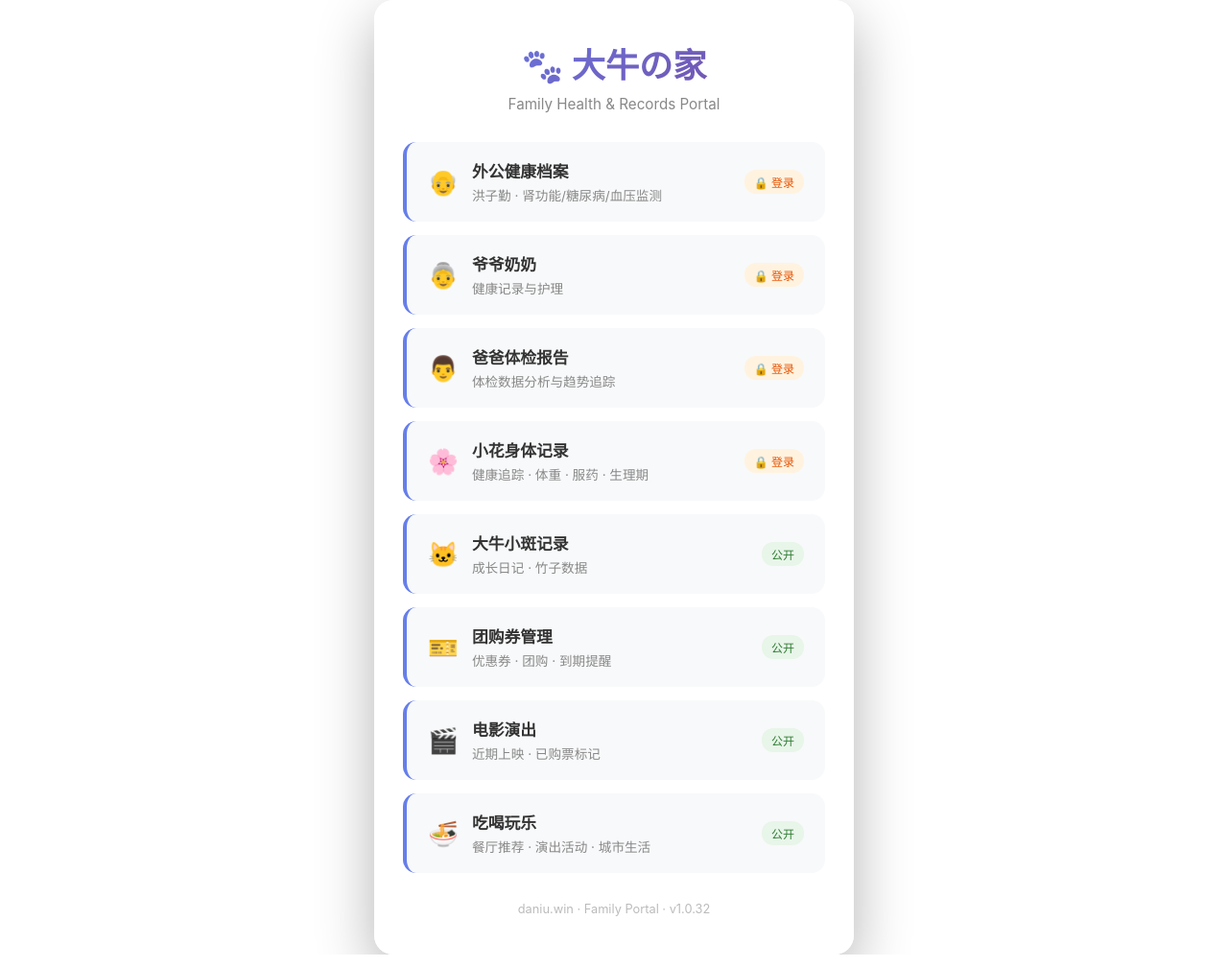
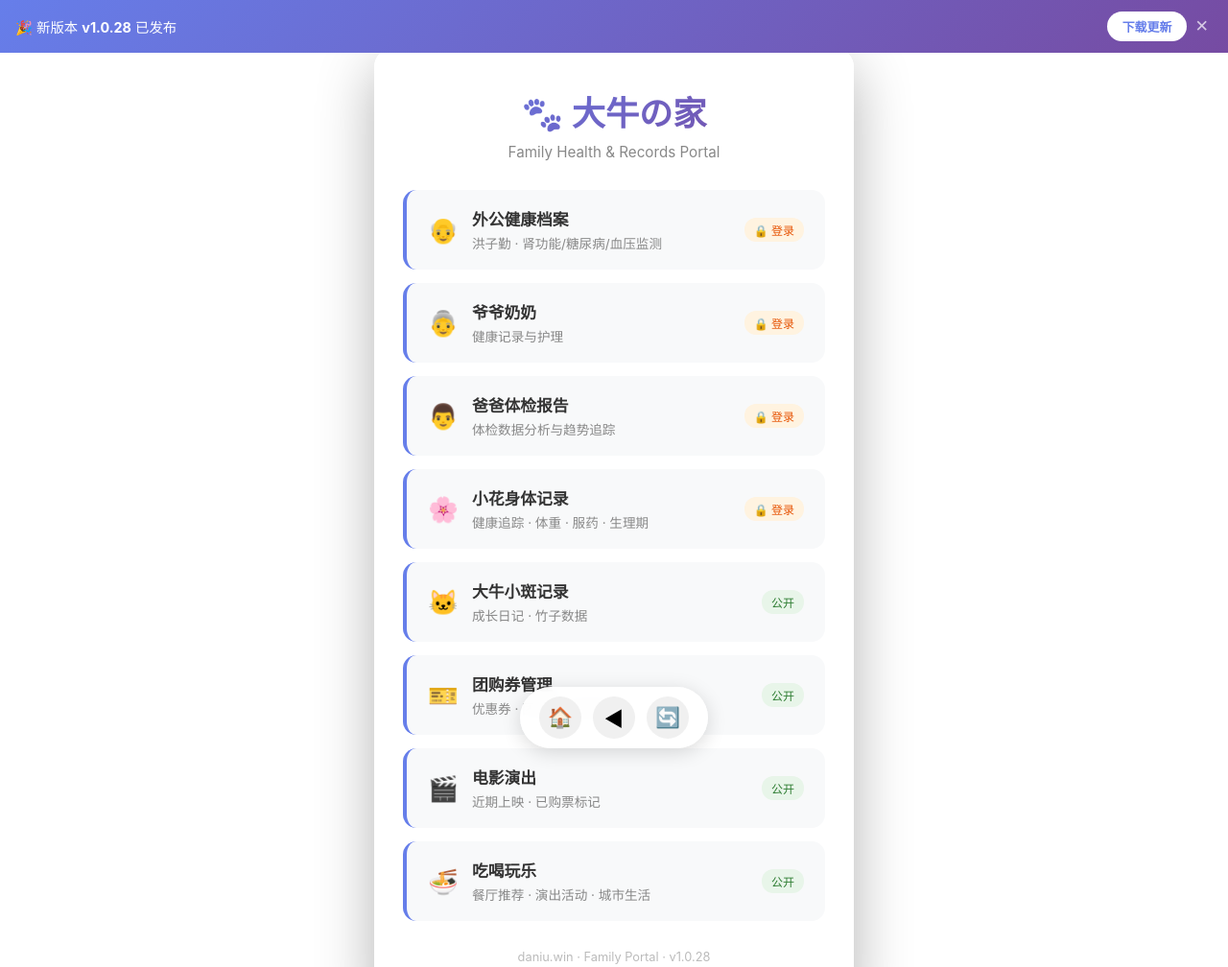
Before and after one commit to niuDaddy/daniu-home-app, a website: page www/index.html in a window 1280 px wide. Shown: the top 1008 px of the page at 96% size. Drawn offline with Linux system fonts and the light colour scheme.

Commit message:
feat: 底部导航栏(首页/返回/刷新) + 版本更新检测
- 浮动导航栏：非首页显示，首页/返回/刷新三个按钮
- 版本更新检测：启动时检查 /version.json，有新版本显示下载提示
- localStorage 记录已确认版本，关闭后不再重复弹出
- CI 自动更新 version.json（版本号+构建日期+下载链接）

```diff
--- a/www/index.html
+++ b/www/index.html
@@ -77,6 +77,73 @@ a .tag.lock {
   font-size: 0.8em;
   color: #bbb;
 }
+/* Floating nav bar */
+.nav-bar {
+  position: fixed;
+  bottom: 20px;
+  left: 50%;
+  transform: translateX(-50%);
+  display: none;
+  gap: 12px;
+  background: rgba(255,255,255,0.95);
+  backdrop-filter: blur(10px);
+  padding: 10px 20px;
+  border-radius: 50px;
+  box-shadow: 0 4px 20px rgba(0,0,0,0.15);
+  z-index: 1000;
+}
+.nav-bar.visible { display: flex; }
+.nav-btn {
+  width: 44px;
+  height: 44px;
+  border: none;
+  background: #f0f0f0;
+  border-radius: 50%;
+  font-size: 1.3em;
+  cursor: pointer;
+  display: flex;
+  align-items: center;
+  justify-content: center;
+  transition: all 0.2s;
+}
+.nav-btn:active { transform: scale(0.9); background: #e0e0e0; }
+/* Update banner */
+.update-banner {
+  position: fixed;
+  top: 0;
+  left: 0;
+  right: 0;
+  background: linear-gradient(135deg, #667eea, #764ba2);
+  color: #fff;
+  padding: 12px 16px;
+  display: none;
+  align-items: center;
+  justify-content: space-between;
+  z-index: 10000;
+  font-size: 0.9em;
+}
+.update-banner.visible { display: flex; }
+.update-banner .btn-update {
+  background: #fff;
+  color: #667eea;
+  border: none;
+  padding: 6px 16px;
+  border-radius: 20px;
+  font-weight: 600;
+  cursor: pointer;
+  font-size: 0.9em;
+  white-space: nowrap;
+}
+.update-banner .btn-close {
+  background: none;
+  border: none;
+  color: rgba(255,255,255,0.7);
+  font-size: 1.2em;
+  cursor: pointer;
+  padding: 0 4px;
+}
+/* Top padding when banner is shown */
+.has-update { padding-top: 50px; }
 </style>
 </head>
 <body>
@@ -164,11 +231,60 @@ a .tag.lock {
 
   </div>
 
-  <div class="footer">daniu.win · Family Portal · v1.0.32</div>
+<div class="footer">daniu.win · Family Portal · v1.0.28</div>
 </div>
+
+<!-- Update banner -->
+<div class="update-banner" id="updateBanner">
+  <span>🎉 新版本 <b id="updateVer"></b> 已发布</span>
+  <div>
+    <button class="btn-update" onclick="downloadUpdate()">下载更新</button>
+    <button class="btn-close" onclick="closeBanner()">✕</button>
+  </div>
+</div>
+
+<!-- Floating nav bar (back + refresh) -->
+<div class="nav-bar" id="navBar">
+  <button class="nav-btn" onclick="goHome()" title="回到首页">🏠</button>
+  <button class="nav-btn" onclick="goBack()" title="返回">◀</button>
+  <button class="nav-btn" onclick="refreshPage()" title="刷新">🔄</button>
+</div>
+
 <script>
-// Intercept all link clicks and use window.location instead of native navigation
-// This keeps navigation within the Capacitor WebView
+// === Navigation ===
+var HOME_URL = location.protocol + '//' + location.host;
+
+function isHomePage() {
+  return location.href === HOME_URL || location.href === HOME_URL + '/';
+}
+
+function updateNavBar() {
+  var bar = document.getElementById('navBar');
+  if (!isHomePage()) bar.classList.add('visible');
+  else bar.classList.remove('visible');
+}
+
+function goHome() {
+  window.location.href = HOME_URL;
+}
+
+function goBack() {
+  if (window.history.length > 1 && !isHomePage()) {
+    window.history.back();
+  } else {
+    goHome();
+  }
+}
+
+function refreshPage() {
+  location.reload();
+}
+
+// Check nav state on load and on popstate
+window.addEventListener('popstate', updateNavBar);
+window.addEventListener('load', updateNavBar);
+
+// === Intercept links to stay in WebView ===
 document.addEventListener('click', function(e) {
   var link = e.target.closest('a');
   if (!link) return;
@@ -176,16 +292,55 @@ document.addEventListener('click', function(e) {
   if (!href || href.startsWith('#') || href.startsWith('javascript:')) return;
   e.preventDefault();
   window.location.href = href;
+  setTimeout(updateNavBar, 500);
 }, false);
-function hideSplash(){
-  var s=document.getElementById('splash');
-  if(!s)return;
-  s.style.opacity='0';
-  setTimeout(function(){s.remove()},600);
+
+// === Splash screen ===
+function hideSplash() {
+  var s = document.getElementById('splash');
+  if (!s) return;
+  s.style.opacity = '0';
+  setTimeout(function() { s.remove(); }, 600);
 }
-if(document.readyState==='complete'){hideSplash();}
-else{window.addEventListener('load',function(){setTimeout(hideSplash,200)});}
-if('serviceWorker'in navigator)navigator.serviceWorker.register('/sw.js');
+if (document.readyState === 'complete') { hideSplash(); }
+else { window.addEventListener('load', function() { setTimeout(hideSplash, 200); }); }
+
+// === Update check ===
+var downloadUrl = '';
+var ACK_KEY = 'daniu_ack_version';
+
+function checkUpdate() {
+  fetch('/version.json?t=' + Date.now())
+    .then(function(r) { return r.json(); })
+    .then(function(data) {
+      if (!data.latest) return;
+      var ack = localStorage.getItem(ACK_KEY) || '0';
+      if (data.latest > ack) {
+        document.getElementById('updateVer').textContent = 'v' + data.latest;
+        downloadUrl = data.apk_url || '';
+        document.getElementById('updateBanner').classList.add('visible');
+        document.body.classList.add('has-update');
+      }
+    })
+    .catch(function() {}); // Silent fail if offline
+}
+
+function downloadUpdate() {
+  if (downloadUrl) window.location.href = downloadUrl;
+}
+
+function closeBanner() {
+  // Remember this version as acknowledged
+  var ver = document.getElementById('updateVer').textContent.replace('v', '');
+  localStorage.setItem(ACK_KEY, ver);
+  document.getElementById('updateBanner').classList.remove('visible');
+  document.body.classList.remove('has-update');
+}
+
+// Check update on load
+checkUpdate();
+
+if ('serviceWorker' in navigator) navigator.serviceWorker.register('/sw.js');
 </script>
 </body>
 </html>
--- /dev/null
+++ b/www/version.json
@@ -0,0 +1,6 @@
+{
+  "latest": "1.0.28",
+  "build": 28,
+  "date": "2026-04-19",
+  "apk_url": "https://github.com/niuDaddy/daniu-home-app/actions/runs/24617786679"
+}
```
Also changed, not shown: .github/workflows/build-android.yml.
